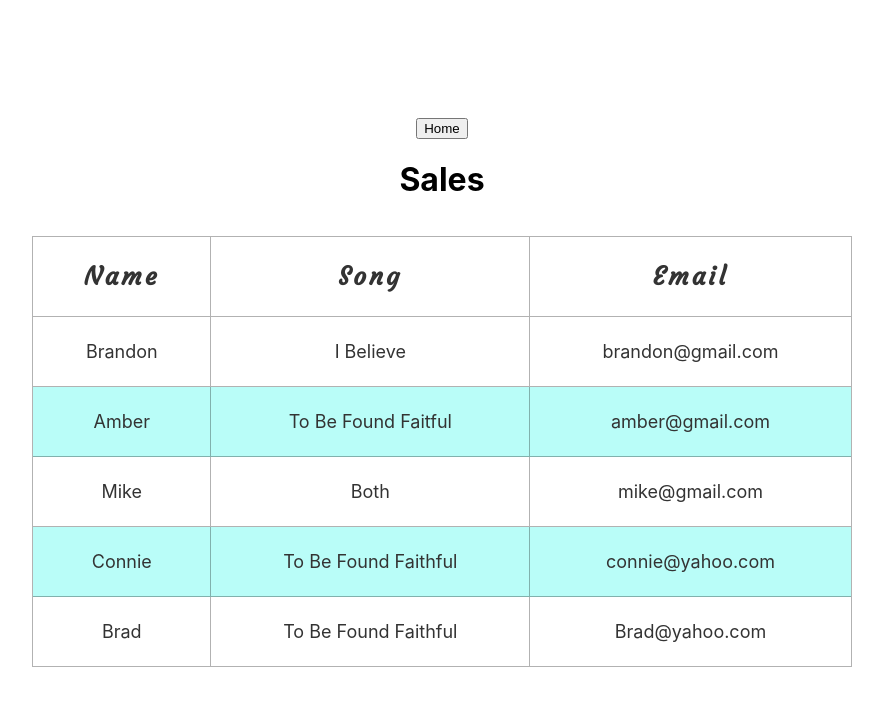
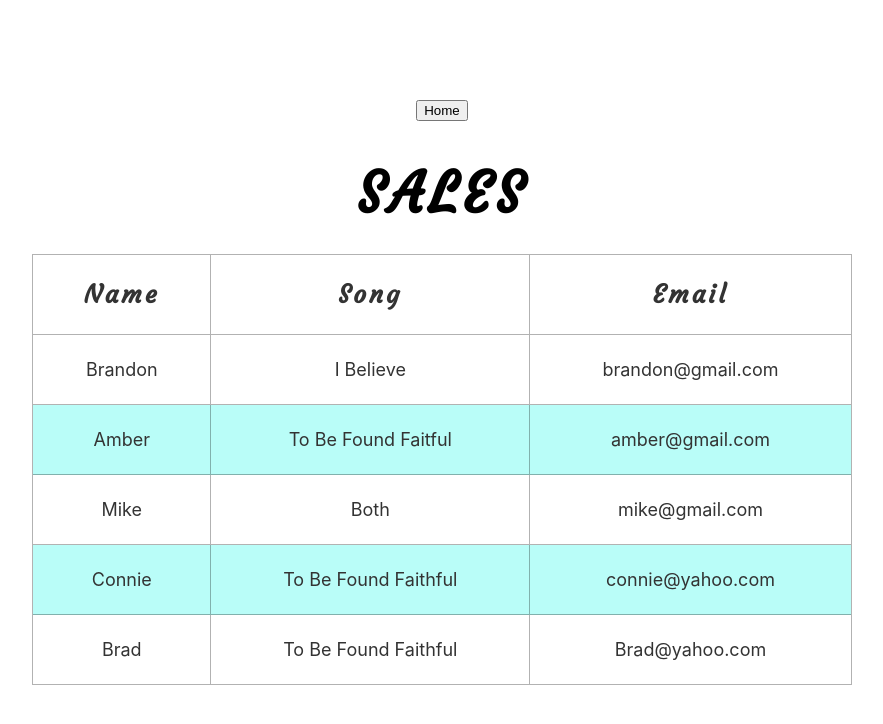
Before and after one commit to BrandonSmith8038/conniecahill, a React (Create React App) app: page /admin in a window 1280 px wide. Shown: the top 724 px of the page, without its empty margins (198-1081 px from the left). Built offline with nearby package versions, Linux system fonts and the light colour scheme; what react-alert-template-basic would draw is missing.

Commit message:
Page Title styling

```diff
--- a/src/pages/Admin.js
+++ b/src/pages/Admin.js
@@ -1,14 +1,7 @@
 import React from 'react';
 import { Link } from 'react-router-dom';
 import styled from 'styled-components';
-import {
-	useTable,
-	useGroupBy,
-	useFilters,
-	useSortBy,
-	useExpanded,
-	usePagination,
-} from 'react-table';
+import { useTable, useSortBy } from 'react-table';
 
 const Admin = () => {
 	const data = React.useMemo(
@@ -69,7 +62,7 @@ const Admin = () => {
 			<Link to='/'>
 				<button>Home</button>
 			</Link>
-			<h1>Sales</h1>
+			<PageTitle>Sales</PageTitle>
 			<TableContainer>
 				<table {...getTableProps()}>
 					<thead>
@@ -157,3 +150,11 @@ const TableContainer = styled.div`
 		}
 	}
 `;
+
+const PageTitle = styled.h1`
+	font-size: 3.5rem;
+	font-family: 'Courgette', cursive;
+	text-transform: uppercase;
+	margin-bottom: 10px;
+	letter-spacing: 5px;
+`;
```
